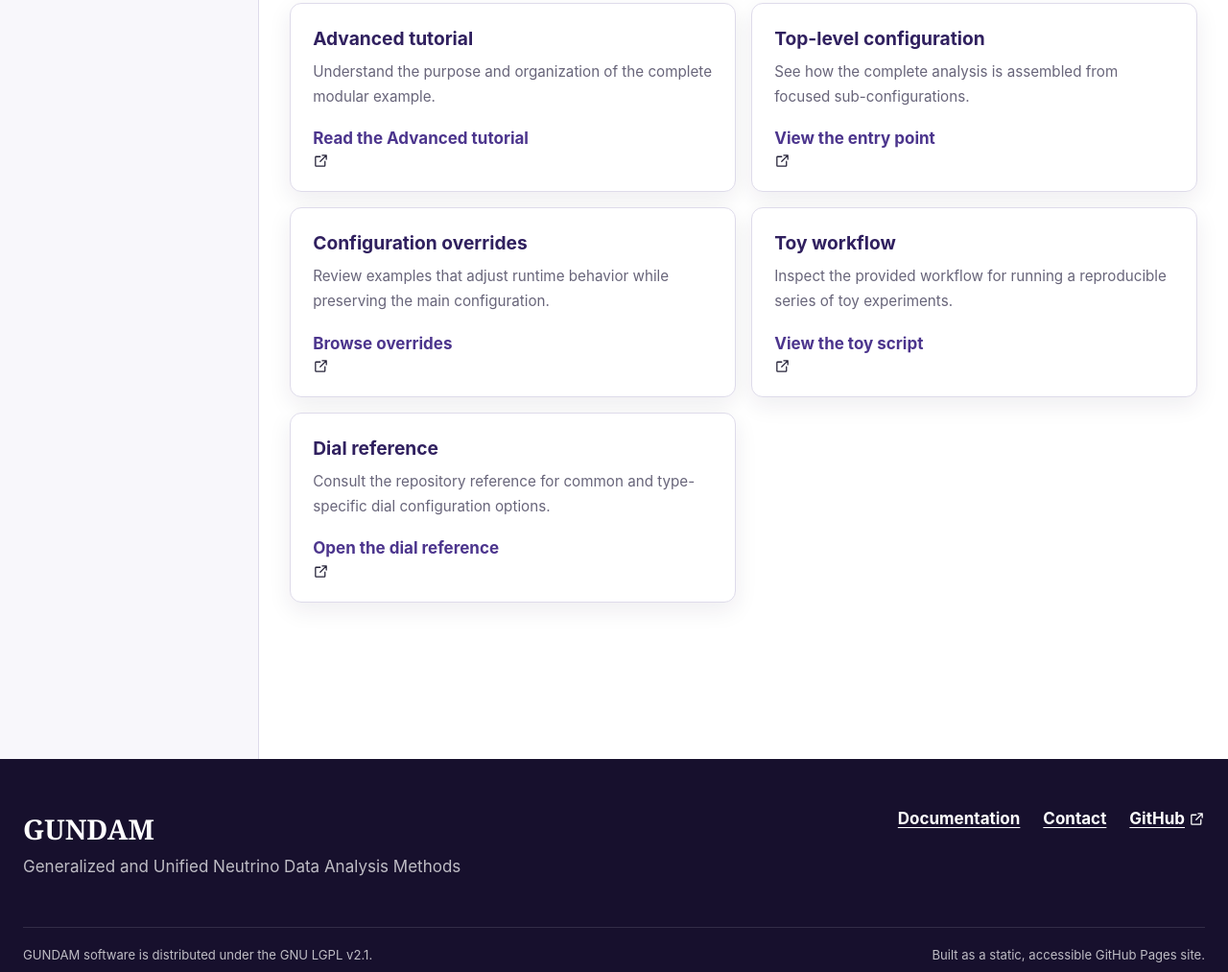
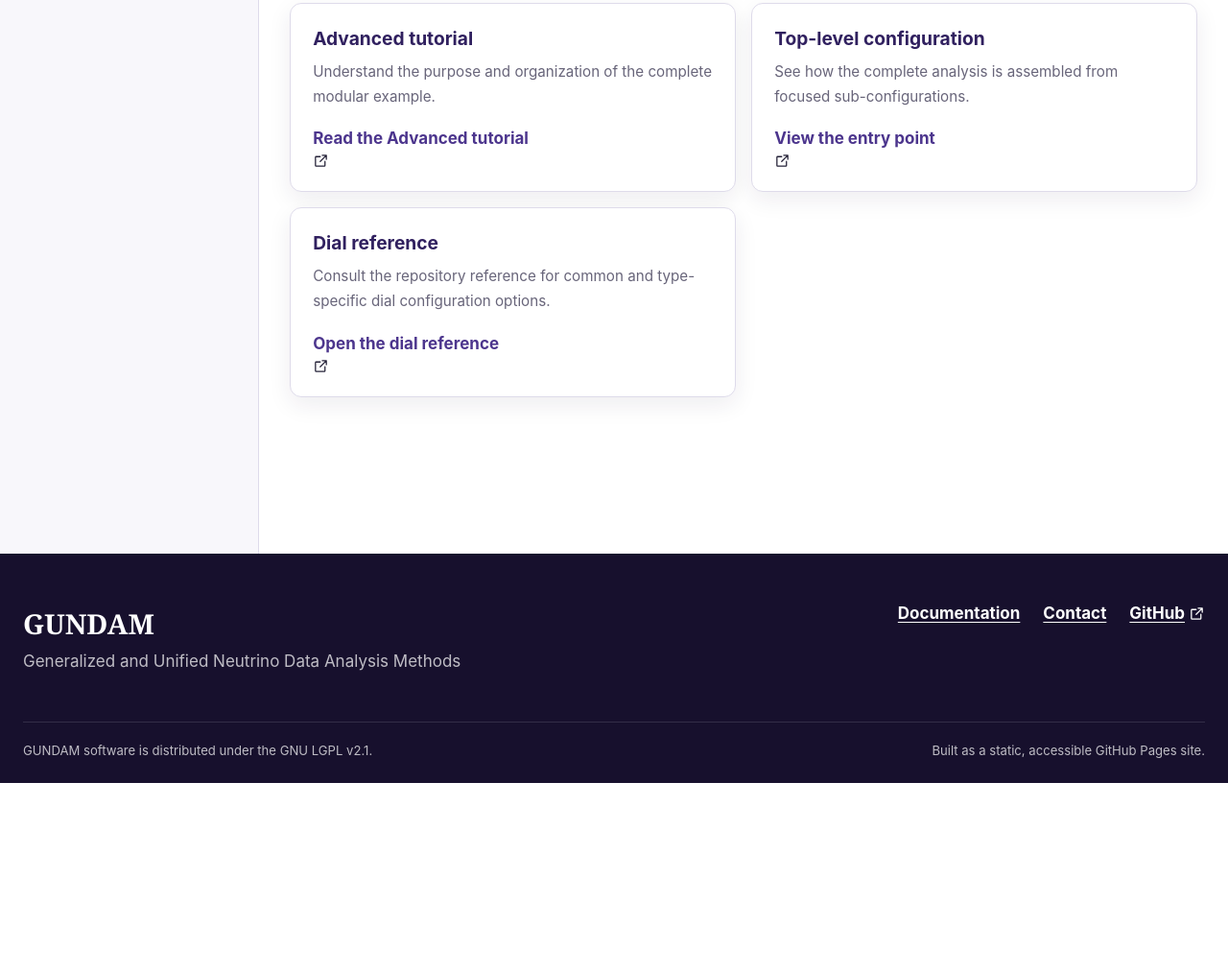
Before and after one commit to gundam-organization/gundam-website, a website: page tutorials.html in a window 1280 px wide. Shown: the part 5069-6082 px from the top of the page at 96% size. After the commit the page ends 5885 px from the top, so only its background shows below. Drawn offline with Linux system fonts and the light colour scheme.

Commit message:
Update tutorials.html

```diff
--- a/tutorials.html
+++ b/tutorials.html
@@ -167,16 +167,6 @@
               <p>See how the complete analysis is assembled from focused sub-configurations.</p>
               <span class="link-label">View the entry point</span>
             </a>
-            <a class="link-card" href="https://github.com/gundam-organization/gundam-input-tutorial/tree/main/example/advanced/simpleFit/overrides" target="_blank" rel="noopener noreferrer">
-              <h3>Configuration overrides</h3>
-              <p>Review examples that adjust runtime behavior while preserving the main configuration.</p>
-              <span class="link-label">Browse overrides</span>
-            </a>
-            <a class="link-card" href="https://github.com/gundam-organization/gundam-input-tutorial/blob/main/example/advanced/simpleFit/run_toys.sh" target="_blank" rel="noopener noreferrer">
-              <h3>Toy workflow</h3>
-              <p>Inspect the provided workflow for running a reproducible series of toy experiments.</p>
-              <span class="link-label">View the toy script</span>
-            </a>
             <a class="link-card" href="https://github.com/gundam-organization/gundam-input-tutorial/blob/main/README.md#dial-types-reference" target="_blank" rel="noopener noreferrer">
               <h3>Dial reference</h3>
               <p>Consult the repository reference for common and type-specific dial configuration options.</p>
```
